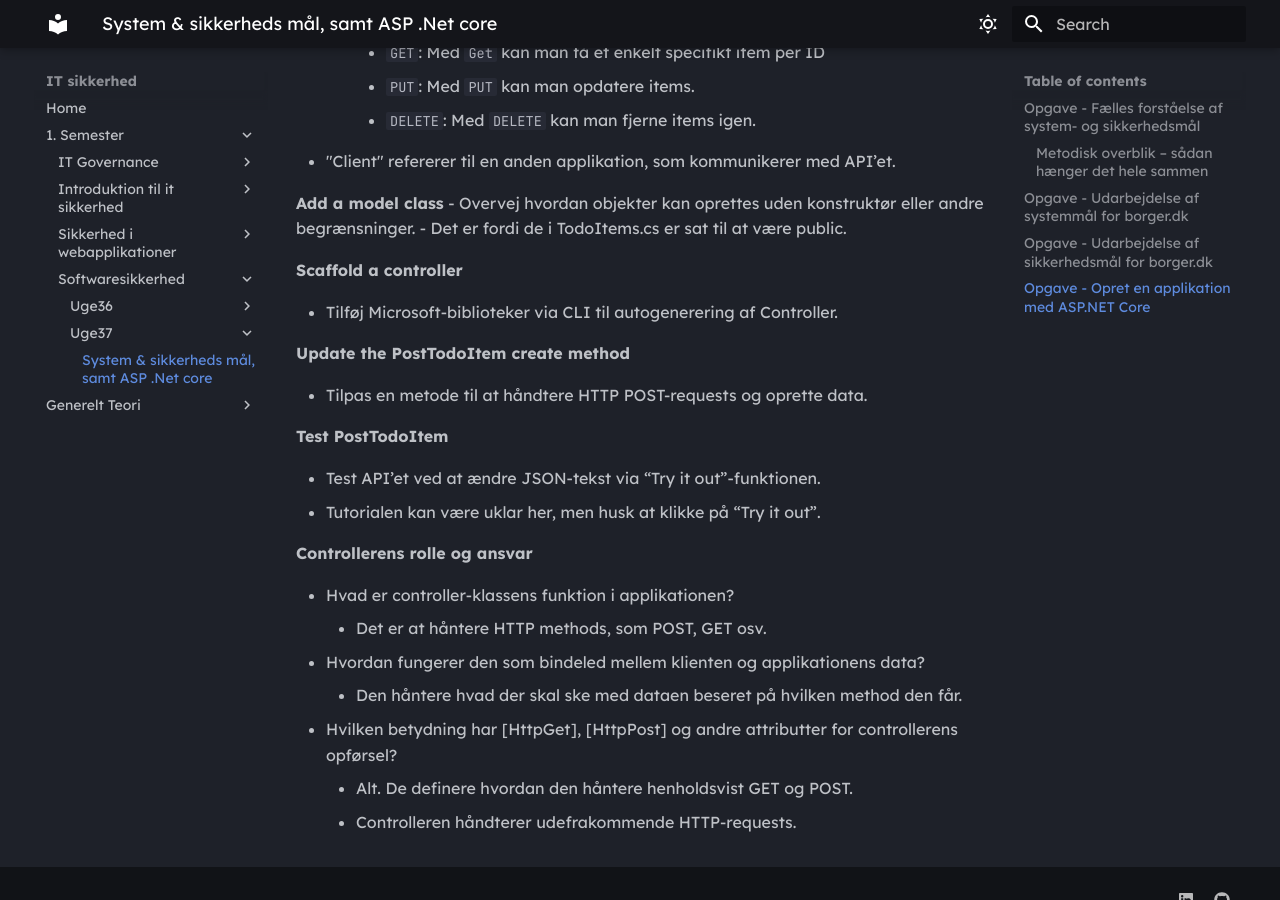
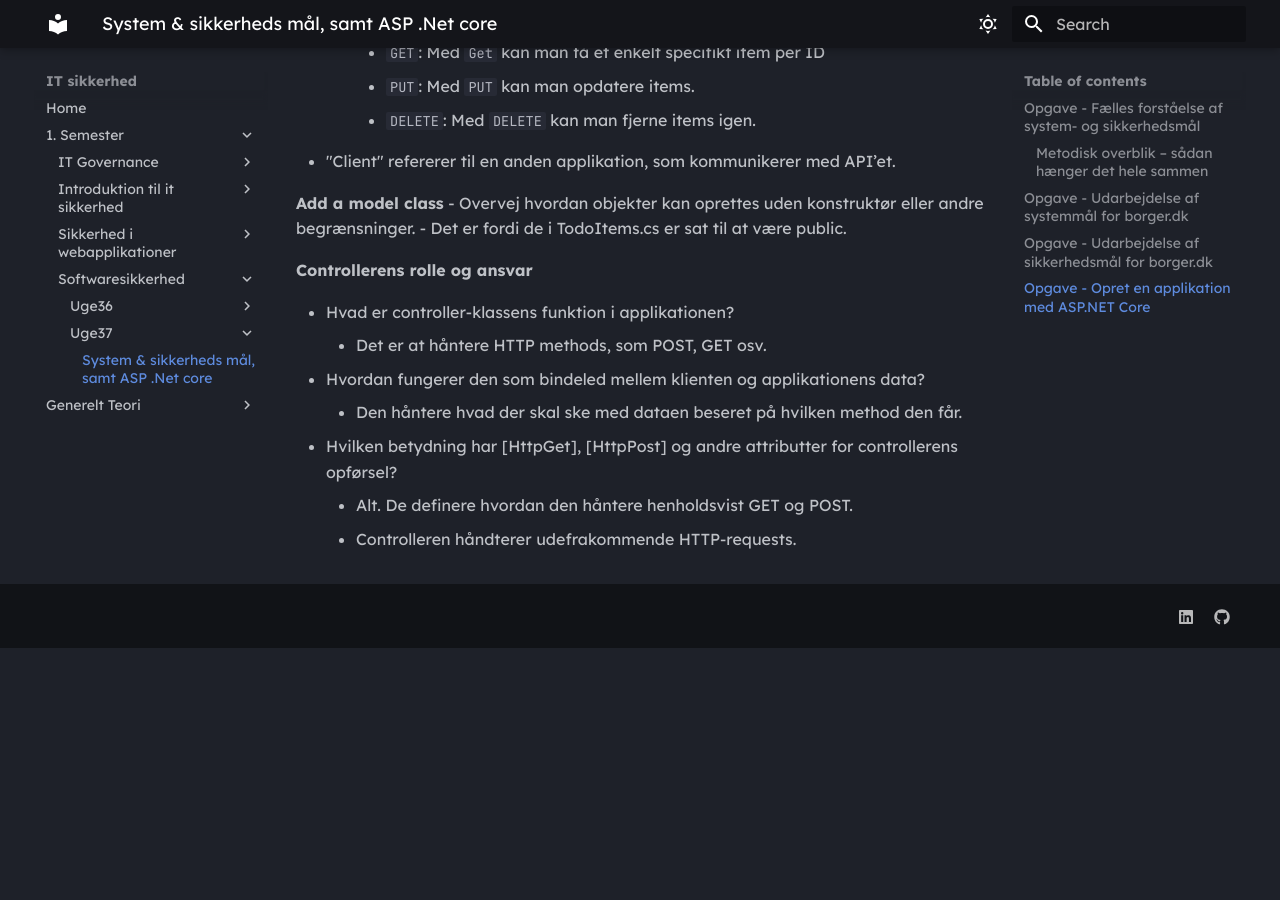
Before and after one commit to NoahRosenkjaer/IT-sikkerhed, an MkDocs documentation site: the page built from docs/1. Semester/Softwaresikkerhed/Uge37/Uge37.md, in a window 1280 px wide and 900 px high, scrolled down 6548 px. Built offline with MkDocs 1.6.1 and Material for MkDocs 9.7.7, drawn with Linux system fonts in a browser that asks for light colours; after the commit the page ends 7196 px from its top, so only the background shows below that.

Commit message:
Removed a small section

```diff
--- a/docs/1. Semester/Softwaresikkerhed/Uge37/Uge37.md
+++ b/docs/1. Semester/Softwaresikkerhed/Uge37/Uge37.md
@@ -224,20 +224,6 @@ Her er refleksionspunkter over tutorialen:
 - Overvej hvordan objekter kan oprettes uden konstruktør eller andre begrænsninger.
     - Det er fordi de i TodoItems.cs er sat til at være public.
 
-**Scaffold a controller**
-
-- Tilføj Microsoft-biblioteker via CLI til autogenerering af Controller.
-
-
-**Update the PostTodoItem create method**
-
-- Tilpas en metode til at håndtere HTTP POST-requests og oprette data.
-
-**Test PostTodoItem**
-
-- Test API’et ved at ændre JSON-tekst via “Try it out”-funktionen.
-- Tutorialen kan være uklar her, men husk at klikke på “Try it out”.
-
 **Controllerens rolle og ansvar**
 
 - Hvad er controller-klassens funktion i applikationen?
```
